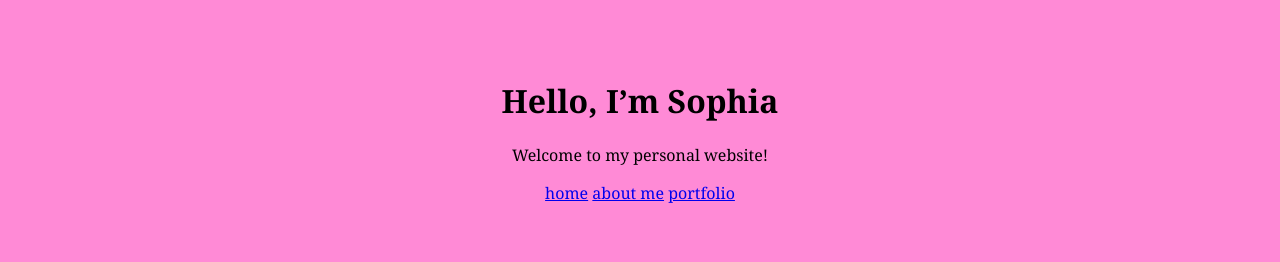
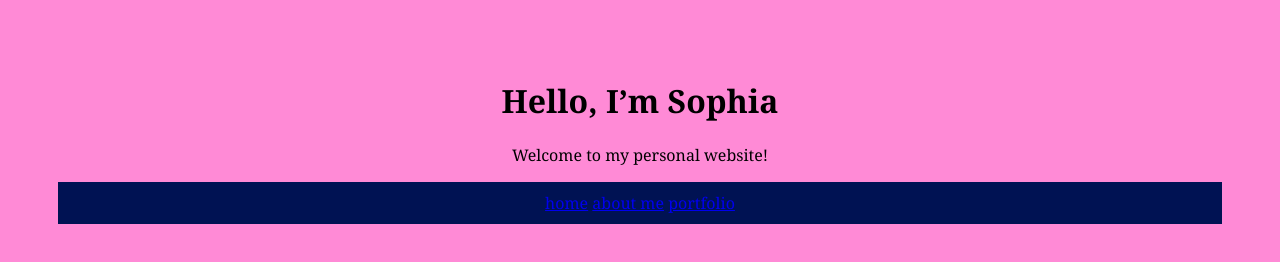
Before and after one commit to sophiagoulopoulos/personal-website, a plain HTML site: page index.html in a window 1280 px wide. Drawn offline with Linux system fonts and the light colour scheme.

Commit message:
nav bar style

```diff
--- a/style.css
+++ b/style.css
@@ -1,3 +1,9 @@
+nav {
+  background: #001253;
+  padding: 10px;
+  text-align: center;
+}
+
 body {
     background-color: #ff8ad6;
     font-family: Georgia, 'Times New Roman', Times, serif;
```
